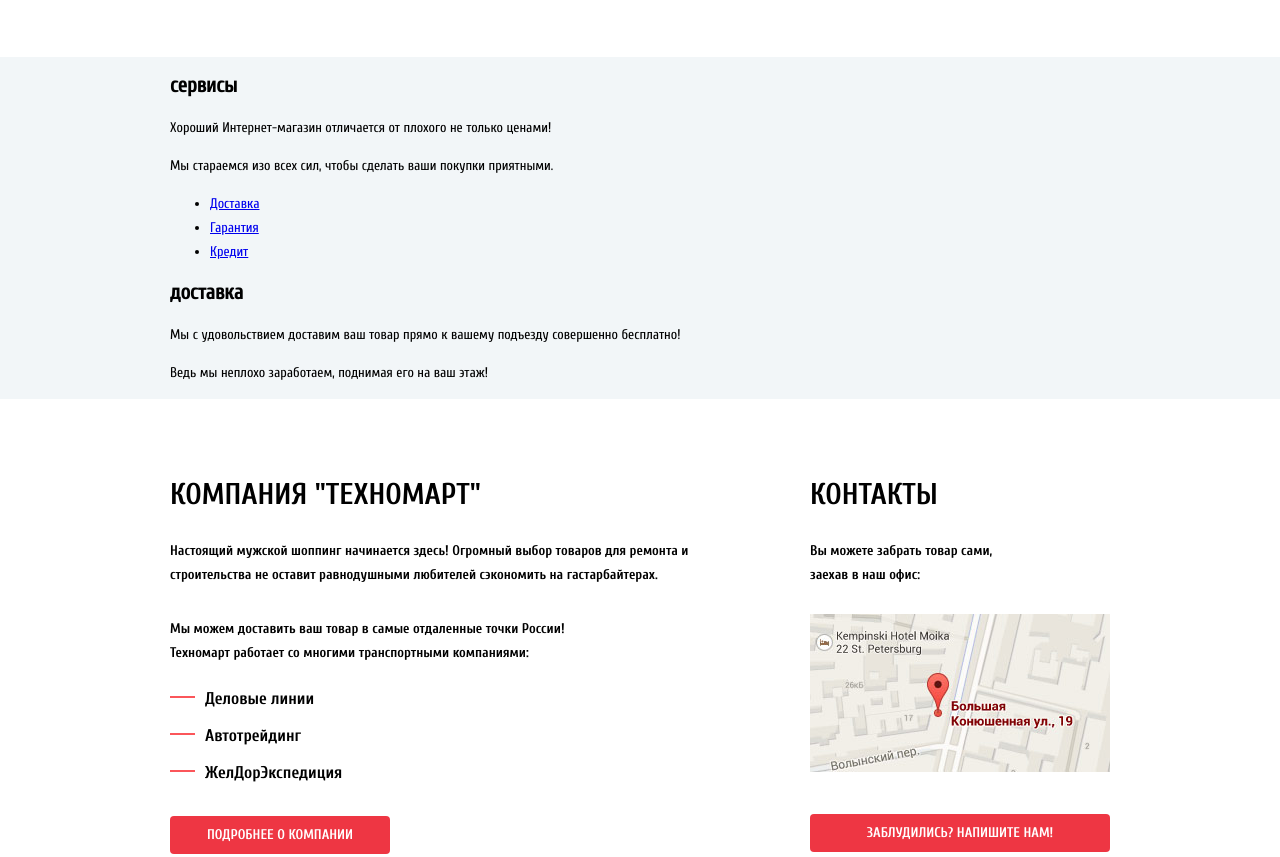
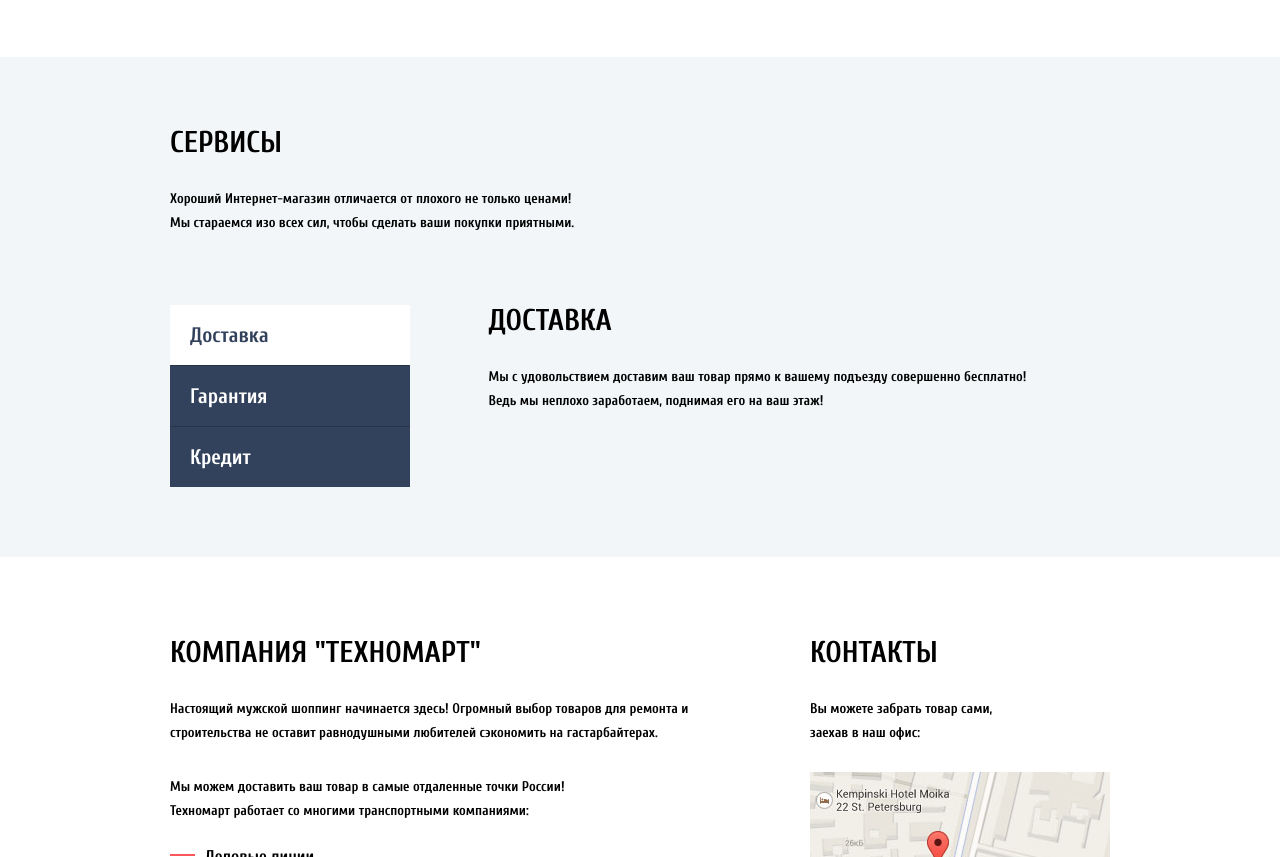
Before and after one commit to AknurKairalapova/technomart, a website: page app/index.html in a window 1280 px wide. Shown: the part 2207-3064 px from the top of the page. Drawn offline with nearby package versions, Linux system fonts and the light colour scheme.

Commit message:
decoration styles of index page added

```diff
--- a/app/scss/services.scss
+++ b/app/scss/services.scss
@@ -1,3 +1,51 @@
 .services {
+    padding: 70px 0;
     background-color: $services-bg;
+    font-family: $font-family-cuprum-bold;
+    p {
+        margin: 0;
+    }
 }
+.services-desc {
+    margin-bottom: 70px;
+}
+.services-title {
+    margin: 0 0 30px;
+    font-family: $font-family-cuprum-bold;
+    font-size: 30px;
+    line-height: 30px;
+    font-weight: normal;
+    text-transform: uppercase;
+}
+.services-list {
+    @extend %resetUl;
+    @extend %inlineBlock;
+    width: 240px;
+    margin-right: 75px;
+}
+.services-item {
+    &.active {
+        .services-link {
+            color: #32425c;
+            background: #fff;
+        }
+    }
+    &:last-child {
+        .services-link {
+            border-bottom: none;
+        }
+    }
+}
+.services-link {
+    display: block;
+    padding: 15px 20px;
+    font-size: 21px;
+    line-height: 30px;
+    text-decoration: none;
+    color: #fff;
+    background: #32425c;
+    border-bottom: 1px solid #293449;
+}
+.services-item-desc {
+    @extend %inlineBlock;
+}
```
Also changed, not shown: app/css/main.css.
